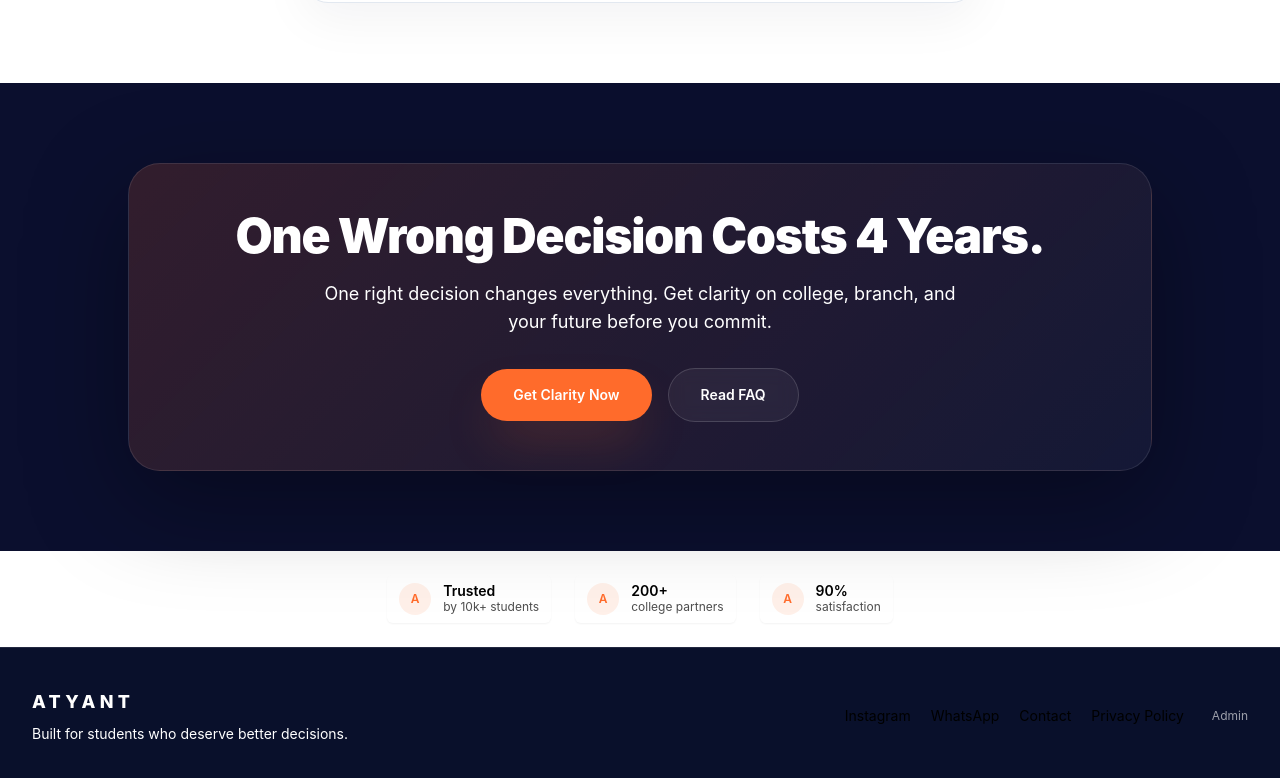
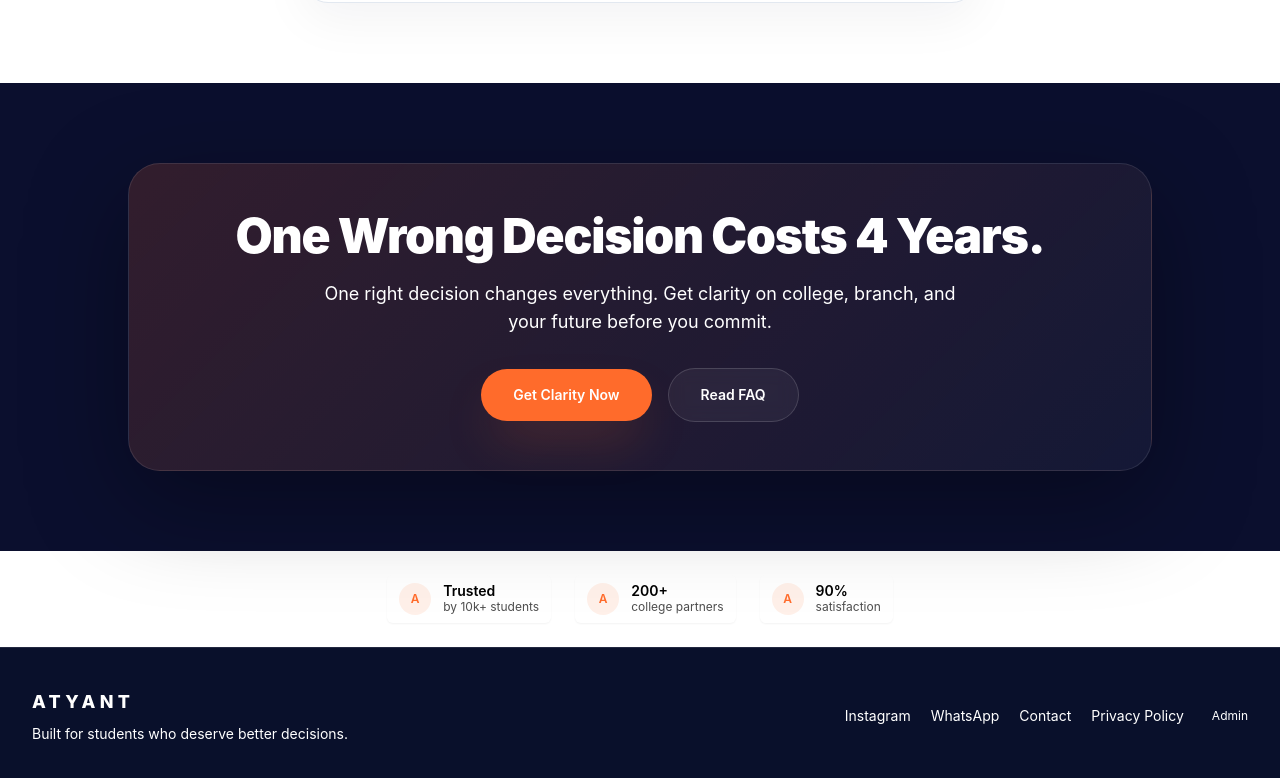
Before and after one commit to Vaish123-M/atyant-assignment, a React (Vite) app: page / in a window 1280 px wide. Shown: the part 8882-9660 px from the top of the page. Built offline with nearby package versions, Linux system fonts and the light colour scheme; no server answers.

Commit message:
style: change footer links text color to white (Instagram, WhatsApp, Contact, Privacy Policy, Admin)

```diff
--- a/src/components/Footer.jsx
+++ b/src/components/Footer.jsx
@@ -14,11 +14,11 @@ export default function Footer({ onAdminClick }) {
         </div>
           <div className="flex flex-wrap gap-5 items-center text-sm">
             {footerLinks.map((link) => (
-              <a key={link.label} href={link.href} target={link.href.startsWith('http') ? '_blank' : undefined} rel={link.href.startsWith('http') ? 'noreferrer' : undefined} className="transition hover:text-white">
+              <a key={link.label} href={link.href} target={link.href.startsWith('http') ? '_blank' : undefined} rel={link.href.startsWith('http') ? 'noreferrer' : undefined} className="text-white transition hover:opacity-80">
                 {link.label}
               </a>
             ))}
-            <button onClick={onAdminClick} className="ml-2 text-xs text-white/60 hover:text-white">Admin</button>
+            <button onClick={onAdminClick} className="ml-2 text-xs text-white hover:opacity-80 transition">Admin</button>
           </div>
         </div>
       </footer>
```
